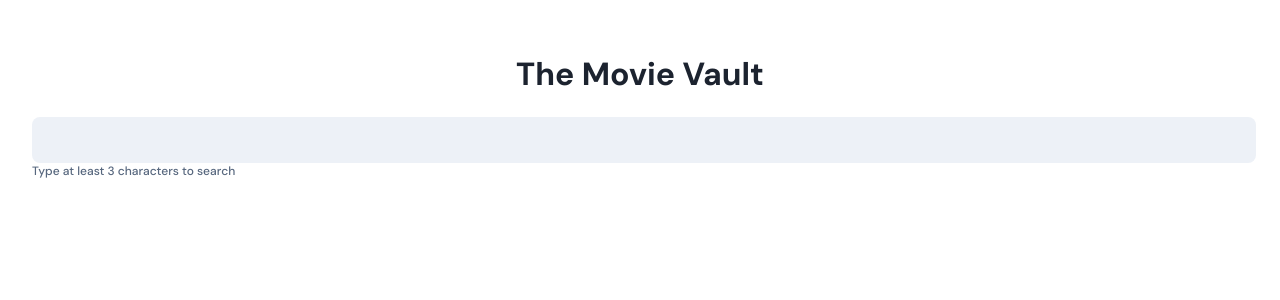
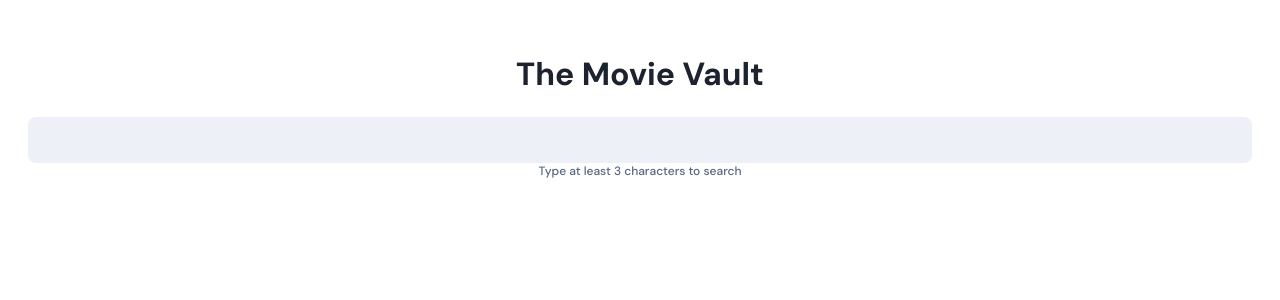
Before and after one commit to MarioGranada/movies-pagination, a React (Vite) app: page / in a window 1280 px wide. Shown: the top 300 px of the page. Built offline with nearby package versions, Linux system fonts and the light colour scheme.

Commit message:
minor style added

```diff
--- a/src/shared/pagesComponents/Root/index.tsx
+++ b/src/shared/pagesComponents/Root/index.tsx
@@ -3,6 +3,7 @@
 import MovieList from "../../components/MovieList";
 import useRootHook from "./hooks/useRootHook";
 import Pagination from "../../components/Pagination";
+import styles from "./root.module.scss";
 
 const Root: FC = () => {
   const {
@@ -14,7 +15,7 @@
   } = useRootHook();
 
   return (
-    <>
+    <section className={styles.container}>
       <Input onSearch={onMovieSearch} />
       <MovieList movies={shownMovies} />
       <Pagination
@@ -22,7 +23,7 @@
         totalResults={totalResults}
         onPageChange={onPageChange}
       />
-    </>
+    </section>
   );
 };
 
--- /dev/null
+++ b/src/shared/pagesComponents/Root/root.module.scss
@@ -0,0 +1,5 @@
+.container {
+  display: flex;
+  flex-direction: column;
+  align-items: center;
+}
```
